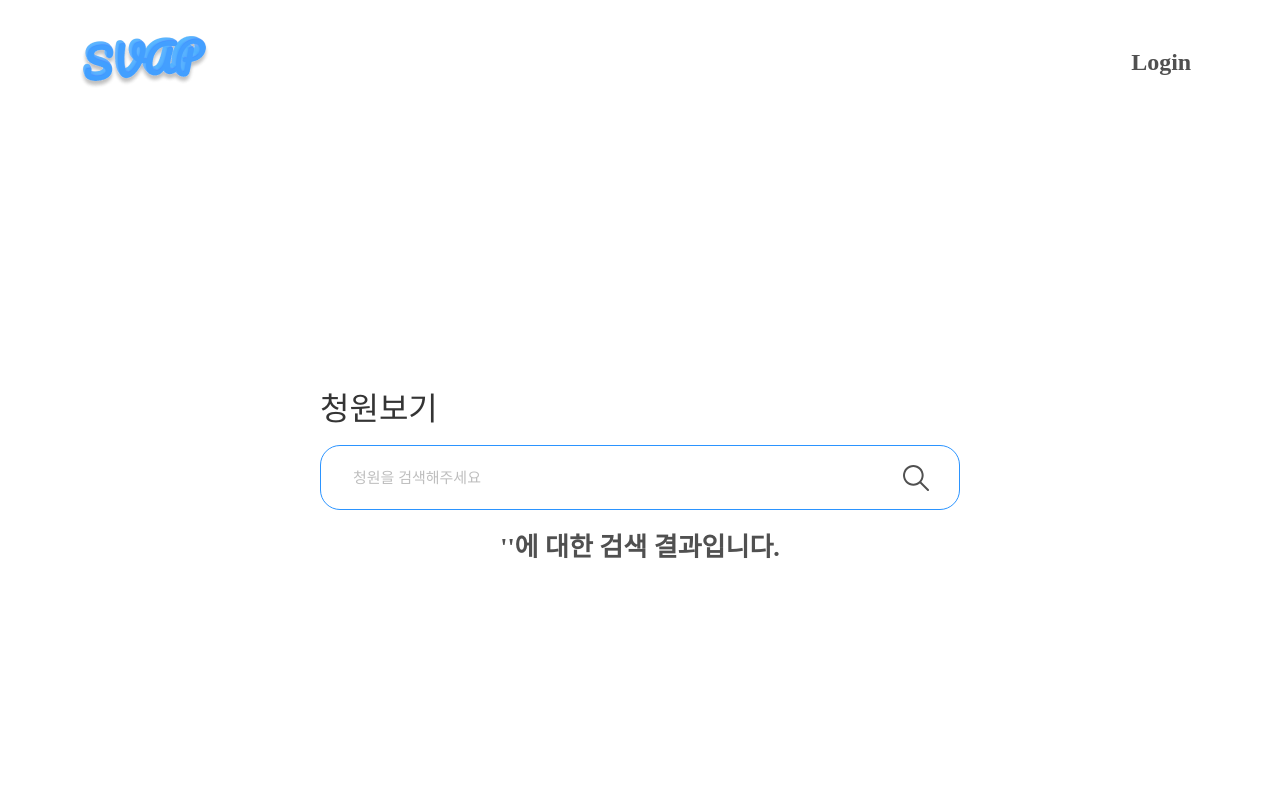
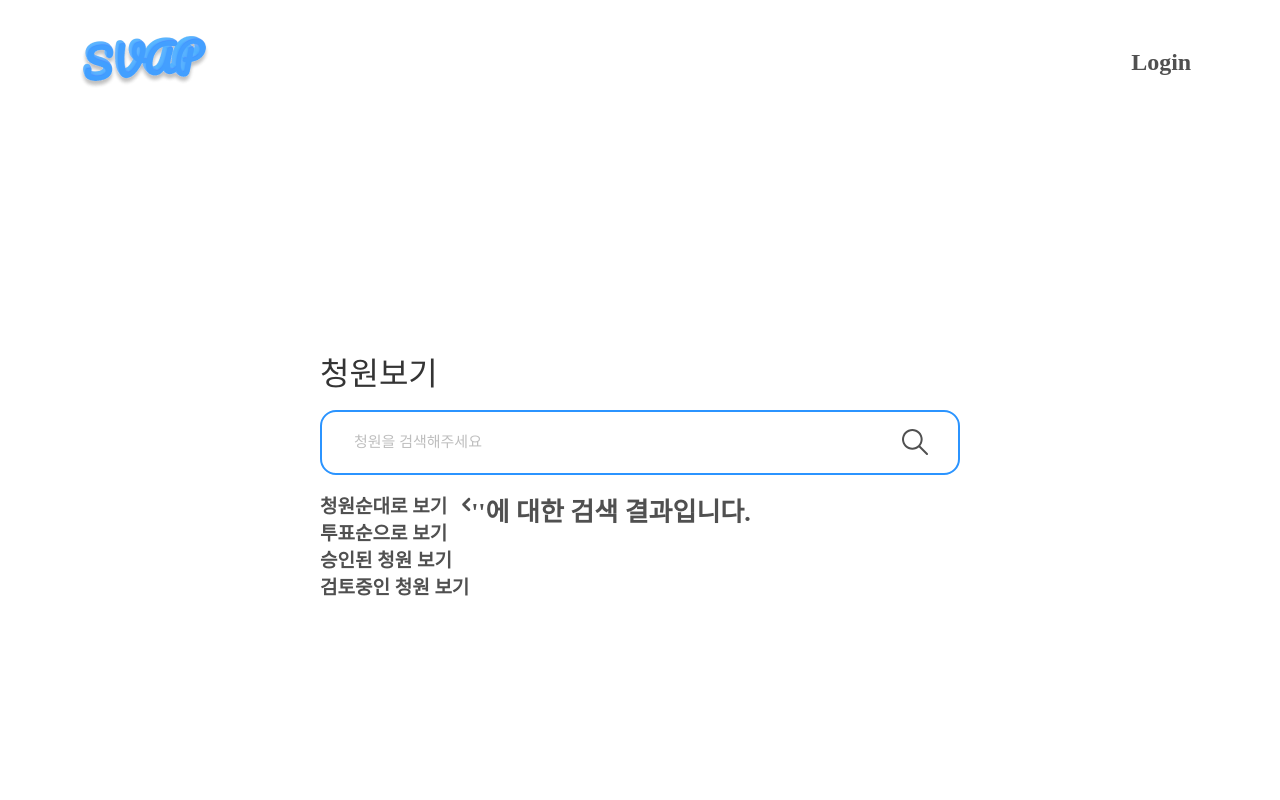
Before and after one commit to Team-SVAP/SVAP-FE, a React (Create React App) app: page /search in a window 1280 px wide. Shown: the top 800 px of the page. Built offline with nearby package versions, Linux system fonts and the light colour scheme; no server answers; a web font is replaced by a local one.

Commit message:
♻️ :: 검색바 수정 너비 받는 방식 변경

```diff
--- a/src/components/SearchBar.tsx
+++ b/src/components/SearchBar.tsx
@@ -1,17 +1,16 @@
 import { useNavigate } from 'react-router-dom';
 import { styled } from 'styled-components';
 import { useRecoilState } from 'recoil';
-import { searchData } from '../utils/atoms';
+import { searchData } from '../utils/Atoms';
 import { imgPath } from '../utils/Paths';
 
-interface Props {
-  display: number;
-  isSearch: boolean;
+interface ISearch {
+  width: string;
 }
 
-export const SearchBar = ({ display, isSearch }: Props) => {
+export const SearchBar = ({ width }: ISearch) => {
+  const [search, setSearch] = useRecoilState(searchData);
   const navigate = useNavigate();
-  const [search, setSearch] = useRecoilState(searchData);
 
   const KeyDown = (e: React.KeyboardEvent<HTMLInputElement>) => {
     if(e.code==="Enter") {
@@ -23,37 +22,32 @@ export const SearchBar = ({ display, isSearch }: Props) => {
     setSearch(e.currentTarget.value);
   }
 
-  return <SearchBO htmlFor="search" display={display} isSearch={isSearch}>
-    <SearchIN type="input" id="search" placeholder="청원을 검색해주세요" onKeyDown={KeyDown} onChange={ChangeHandler} value={search} maxLength={35}/>
+  return <Container htmlFor="search" width={width}>
+    <_Input type="input" id="search" placeholder="청원을 검색해주세요" onKeyDown={KeyDown} onChange={ChangeHandler} value={search} maxLength={100}/>
     <img src={`${imgPath.S}/Search.svg`} alt=""/>
-  </SearchBO>
+  </Container>
 }
 
-const SearchBO = styled.label<{display:number, isSearch:boolean}>`
+const Container = styled.label<{width:string}>`
+  gap: 1.875rem;
   display: flex;
   align-items: center;
   justify-content: space-between;
-  cursor: text;
   height: 4.063rem;
   min-width: 36.625rem;
-  transition: 0.2s all;
-  border-radius: 1.25rem;
-  box-sizing: border-box;
+  width: ${({width}) => width};
   padding: 0 1.875rem 0 1.875rem;
-  width: ${props => props.display}%;
-  border: ${props => props.isSearch ? "1" : "3"}px solid var(--main900);
-  & > img { cursor: pointer; }
-  &:hover { background: var(--gray100); }
-  &:focus-within { background: var(--gray100); }
+  border: 2px solid var(--main900);
+  img {
+    cursor: pointer;
+  } &:hover {
+    background: var(--gray100);
+  } &:focus-within {
+    background: var(--gray100);
+    border: 2px solid var(--main900);
+  }
 `
 
-const SearchIN = styled.input`
-  width: 90%;
-  background: none;
-  font-weight: 500;
-  font-size: 1.063rem;
-  &::placeholder {
-    font-size: 0.938rem;
-    color: var(--gray300);
-  }
+const _Input = styled.input`
+  width: 100%;
 `
--- a/src/pages/Main.tsx
+++ b/src/pages/Main.tsx
@@ -8,7 +8,7 @@ export const Main = () => {
   return <>
     <Slide src={`${imgPath.Sl}/1.png`} />
 
-    <SearchBar width={45} $search={false}/>
+    <SearchBar width="45%" />
 
     <Links>
       <LinkButton to="watch"><h1>청원 보기</h1><Watch src={`${imgPath.S}/Watch.svg`} alt=""/></LinkButton>
--- a/src/pages/Search.tsx
+++ b/src/pages/Search.tsx
@@ -1,6 +1,7 @@
 import { useSearchParams } from 'react-router-dom';
 import { styled } from 'styled-components';
 import { SearchBar } from '../components/SearchBar';
+import { imgPath } from '../utils/Paths';
 
 export const Search = () => {
   const [searchParams, ] = useSearchParams();
@@ -8,9 +9,20 @@ export const Search = () => {
   return <Wrapper>
     <Title>청원보기</Title>
 
-    <SearchBar display={100} isSearch={true} />
+    <SearchBar width="100%" />
 
-    <Result>'{searchParams.get('q')}'에 대한 검색 결과입니다.</Result>
+    <Middle>
+      <Dropdown>
+        <div><h1>청원순대로 보기</h1><img src={`${imgPath.S}/Left.svg`} alt="" /></div>
+        <Hidden>
+          <h1>투표순으로 보기</h1>
+          <h1>승인된 청원 보기</h1>
+          <h1>검토중인 청원 보기</h1>
+        </Hidden>
+      </Dropdown>
+
+      <Result>'{searchParams.get('q')}'에 대한 검색 결과입니다.</Result>
+    </Middle>
   </Wrapper>
 }
 
@@ -34,3 +46,27 @@ const Result = styled.h1`
   font-size: 26px;
   font-weight: 600;
 `
+
+const Middle = styled.div`
+  align-self: flex-start;
+  display: flex;
+`
+
+const Dropdown = styled.div`
+  display: flex;
+  flex-direction: column;
+  background: var(--gray000);
+  & h1 {
+    font-size: 19px;
+    color: var(--gray700);
+  }
+  & > div:nth-child(1) {
+    display: flex;
+    gap: 15px;
+  }
+`
+
+const Hidden = styled.div`
+  display: flex;
+  flex-direction: column;
+`
```
